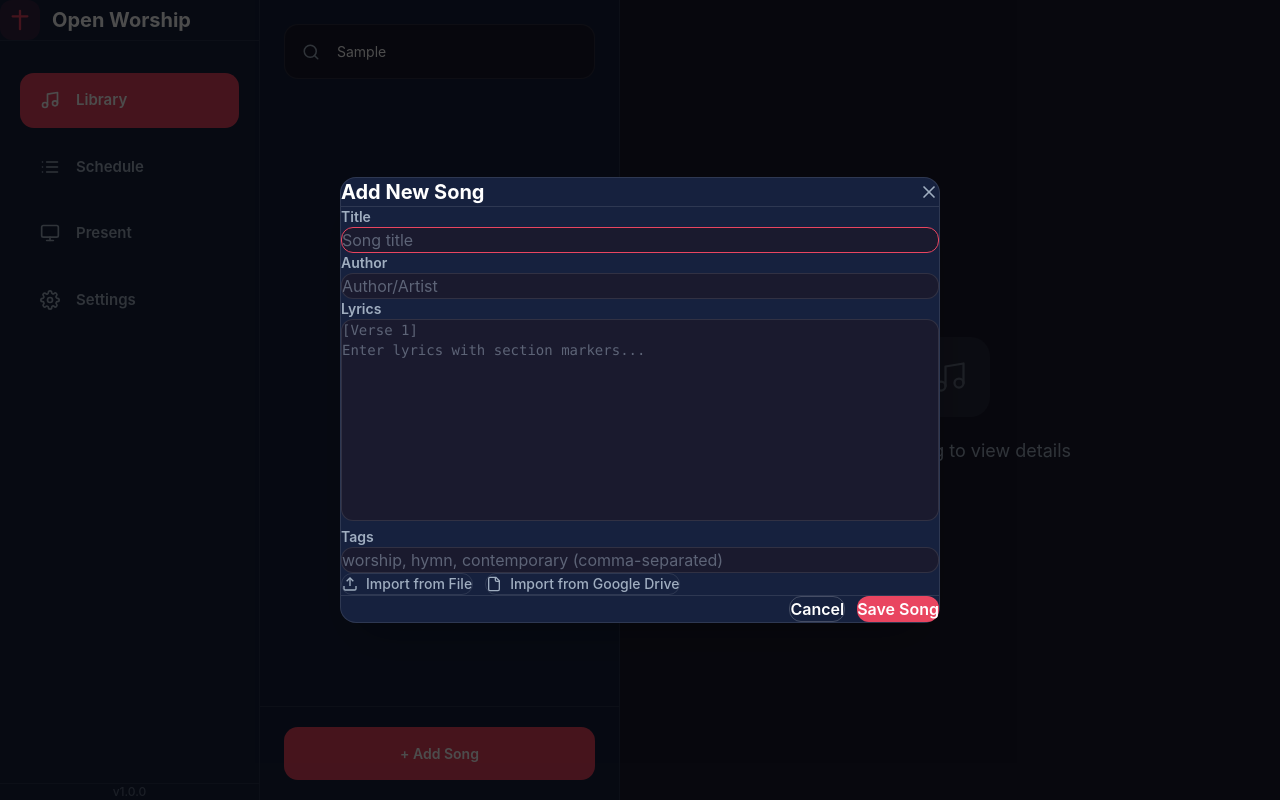
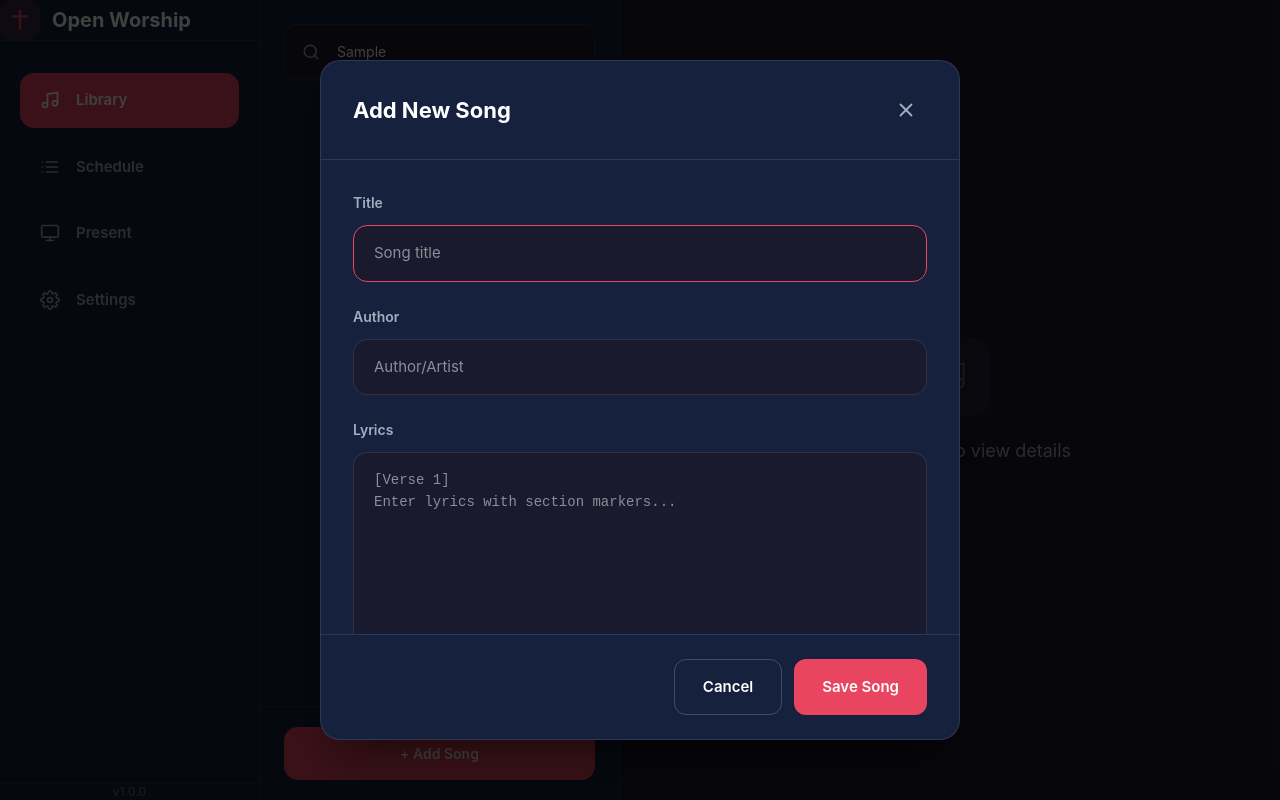
Before and after one commit to inno8/open-worship, a React (Vite) app in the folder desktop/: page / in a window 1280 px wide. Both pictures are taken after typing "Sample" into the empty fields and a click on the button "+ Add Song". Built offline with nearby package versions, Linux system fonts and the light colour scheme.

Commit message:
Increase modal spacing - Add Song modal 32px body padding, 24px field gaps, 28px header padding; Delete dialog 40px top padding, 24px icon margin

```diff
--- a/desktop/src/views/Library.tsx
+++ b/desktop/src/views/Library.tsx
@@ -174,18 +174,72 @@
   }
 
   function AddSongModal() {
+    const inputStyle: React.CSSProperties = {
+      width: '100%',
+      padding: '16px 20px',
+      borderRadius: '14px',
+      backgroundColor: '#1a1a2e',
+      color: '#ffffff',
+      border: '1px solid rgba(255,255,255,0.1)',
+      fontSize: '15px',
+      outline: 'none',
+    }
+
+    const labelStyle: React.CSSProperties = {
+      display: 'block',
+      fontSize: '14px',
+      fontWeight: 600,
+      color: '#a0aec0',
+      marginBottom: '12px',
+    }
+
     return (
-      <div className="fixed inset-0 flex items-center justify-center z-50" style={{ backgroundColor: 'rgba(0,0,0,0.7)' }} onClick={() => setShowAddModal(false)}>
+      <div
+        style={{
+          position: 'fixed',
+          inset: 0,
+          display: 'flex',
+          alignItems: 'center',
+          justifyContent: 'center',
+          zIndex: 50,
+          backgroundColor: 'rgba(0,0,0,0.75)'
+        }}
+        onClick={() => setShowAddModal(false)}
+      >
         <div
-          className="rounded-2xl border w-[600px] max-h-[85vh] flex flex-col shadow-2xl"
-          style={{ backgroundColor: '#16213e', borderColor: 'rgba(255,255,255,0.1)' }}
+          style={{
+            borderRadius: '20px',
+            border: '1px solid rgba(255,255,255,0.1)',
+            width: '640px',
+            maxHeight: '85vh',
+            display: 'flex',
+            flexDirection: 'column',
+            backgroundColor: '#16213e',
+            boxShadow: '0 25px 50px -12px rgba(0,0,0,0.5)',
+          }}
           onClick={(e) => e.stopPropagation()}
         >
           {/* Header */}
-          <div className="flex items-center justify-between px-6 py-5 border-b" style={{ borderColor: 'rgba(255,255,255,0.1)' }}>
-            <h3 className="text-xl font-bold text-white">Add New Song</h3>
-            <button onClick={() => setShowAddModal(false)} className="text-[#a0aec0] hover:text-white transition-colors p-2 rounded-lg hover:bg-white/10">
-              <svg width="20" height="20" viewBox="0 0 24 24" fill="none" stroke="currentColor" strokeWidth="2" strokeLinecap="round" strokeLinejoin="round">
+          <div style={{
+            display: 'flex',
+            alignItems: 'center',
+            justifyContent: 'space-between',
+            padding: '28px 32px',
+            borderBottom: '1px solid rgba(255,255,255,0.1)',
+          }}>
+            <h3 style={{ fontSize: '22px', fontWeight: 700, color: '#ffffff', margin: 0 }}>Add New Song</h3>
+            <button
+              onClick={() => setShowAddModal(false)}
+              style={{
+                background: 'none',
+                border: 'none',
+                color: '#a0aec0',
+                cursor: 'pointer',
+                padding: '10px',
+                borderRadius: '10px',
+              }}
+            >
+              <svg width="22" height="22" viewBox="0 0 24 24" fill="none" stroke="currentColor" strokeWidth="2" strokeLinecap="round" strokeLinejoin="round">
                 <line x1="18" y1="6" x2="6" y2="18" />
                 <line x1="6" y1="6" x2="18" y2="18" />
               </svg>
@@ -193,86 +247,134 @@
           </div>
 
           {/* Body */}
-          <div className="flex-1 overflow-y-auto px-6 py-5 space-y-5">
+          <div style={{ flex: 1, overflowY: 'auto', padding: '32px', display: 'flex', flexDirection: 'column', gap: '24px' }}>
             <div>
-              <label className="block text-sm font-semibold text-[#a0aec0] mb-2">Title</label>
+              <label style={labelStyle}>Title</label>
               <input
                 type="text"
                 value={newTitle}
                 onChange={(e) => setNewTitle(e.target.value)}
                 placeholder="Song title"
-                className="w-full px-4 py-3 rounded-xl text-white placeholder-[#a0aec0]/50 border focus:outline-none transition-colors"
-                style={{ backgroundColor: '#1a1a2e', borderColor: 'rgba(255,255,255,0.1)' }}
+                style={inputStyle}
                 onFocus={(e) => e.target.style.borderColor = '#e94560'}
                 onBlur={(e) => e.target.style.borderColor = 'rgba(255,255,255,0.1)'}
                 autoFocus
               />
             </div>
             <div>
-              <label className="block text-sm font-semibold text-[#a0aec0] mb-2">Author</label>
+              <label style={labelStyle}>Author</label>
               <input
                 type="text"
                 value={newAuthor}
                 onChange={(e) => setNewAuthor(e.target.value)}
                 placeholder="Author/Artist"
-                className="w-full px-4 py-3 rounded-xl text-white placeholder-[#a0aec0]/50 border focus:outline-none transition-colors"
-                style={{ backgroundColor: '#1a1a2e', borderColor: 'rgba(255,255,255,0.1)' }}
+                style={inputStyle}
                 onFocus={(e) => e.target.style.borderColor = '#e94560'}
                 onBlur={(e) => e.target.style.borderColor = 'rgba(255,255,255,0.1)'}
               />
             </div>
             <div>
-              <label className="block text-sm font-semibold text-[#a0aec0] mb-2">Lyrics</label>
+              <label style={labelStyle}>Lyrics</label>
               <textarea
                 value={newLyrics}
                 onChange={(e) => setNewLyrics(e.target.value)}
                 placeholder="[Verse 1]&#10;Enter lyrics with section markers..."
                 rows={10}
-                className="w-full px-4 py-3 rounded-xl text-white placeholder-[#a0aec0]/50 border focus:outline-none resize-none font-mono text-sm transition-colors"
-                style={{ backgroundColor: '#1a1a2e', borderColor: 'rgba(255,255,255,0.1)' }}
+                style={{
+                  ...inputStyle,
+                  fontFamily: 'monospace',
+                  fontSize: '14px',
+                  resize: 'none',
+                  lineHeight: 1.6,
+                }}
                 onFocus={(e) => e.target.style.borderColor = '#e94560'}
                 onBlur={(e) => e.target.style.borderColor = 'rgba(255,255,255,0.1)'}
               />
             </div>
             <div>
-              <label className="block text-sm font-semibold text-[#a0aec0] mb-2">Tags</label>
+              <label style={labelStyle}>Tags</label>
               <input
                 type="text"
                 value={newTags}
                 onChange={(e) => setNewTags(e.target.value)}
                 placeholder="worship, hymn, contemporary (comma-separated)"
-                className="w-full px-4 py-3 rounded-xl text-white placeholder-[#a0aec0]/50 border focus:outline-none transition-colors"
-                style={{ backgroundColor: '#1a1a2e', borderColor: 'rgba(255,255,255,0.1)' }}
+                style={inputStyle}
                 onFocus={(e) => e.target.style.borderColor = '#e94560'}
                 onBlur={(e) => e.target.style.borderColor = 'rgba(255,255,255,0.1)'}
               />
             </div>
 
-            <div className="flex gap-3 pt-2">
-              <button className="px-4 py-2.5 rounded-xl border text-[#a0aec0] hover:text-white text-sm font-medium transition-all hover:bg-white/5 flex items-center gap-2" style={{ borderColor: 'rgba(255,255,255,0.1)' }}>
-                <svg width="16" height="16" viewBox="0 0 24 24" fill="none" stroke="currentColor" strokeWidth="2"><path d="M21 15v4a2 2 0 0 1-2 2H5a2 2 0 0 1-2-2v-4"/><polyline points="17 8 12 3 7 8"/><line x1="12" y1="3" x2="12" y2="15"/></svg>
+            <div style={{ display: 'flex', gap: '12px', paddingTop: '8px' }}>
+              <button style={{
+                padding: '14px 20px',
+                borderRadius: '12px',
+                border: '1px solid rgba(255,255,255,0.1)',
+                backgroundColor: 'transparent',
+                color: '#a0aec0',
+                fontSize: '14px',
+                fontWeight: 500,
+                cursor: 'pointer',
+                display: 'flex',
+                alignItems: 'center',
+                gap: '10px',
+              }}>
+                <svg width="18" height="18" viewBox="0 0 24 24" fill="none" stroke="currentColor" strokeWidth="2"><path d="M21 15v4a2 2 0 0 1-2 2H5a2 2 0 0 1-2-2v-4"/><polyline points="17 8 12 3 7 8"/><line x1="12" y1="3" x2="12" y2="15"/></svg>
                 Import from File
               </button>
-              <button className="px-4 py-2.5 rounded-xl border text-[#a0aec0] hover:text-white text-sm font-medium transition-all hover:bg-white/5 flex items-center gap-2" style={{ borderColor: 'rgba(255,255,255,0.1)' }}>
-                <svg width="16" height="16" viewBox="0 0 24 24" fill="none" stroke="currentColor" strokeWidth="2"><path d="M15 2H6a2 2 0 0 0-2 2v16a2 2 0 0 0 2 2h12a2 2 0 0 0 2-2V7Z"/><path d="M14 2v4a2 2 0 0 0 2 2h4"/></svg>
+              <button style={{
+                padding: '14px 20px',
+                borderRadius: '12px',
+                border: '1px solid rgba(255,255,255,0.1)',
+                backgroundColor: 'transparent',
+                color: '#a0aec0',
+                fontSize: '14px',
+                fontWeight: 500,
+                cursor: 'pointer',
+                display: 'flex',
+                alignItems: 'center',
+                gap: '10px',
+              }}>
+                <svg width="18" height="18" viewBox="0 0 24 24" fill="none" stroke="currentColor" strokeWidth="2"><path d="M15 2H6a2 2 0 0 0-2 2v16a2 2 0 0 0 2 2h12a2 2 0 0 0 2-2V7Z"/><path d="M14 2v4a2 2 0 0 0 2 2h4"/></svg>
                 Import from Google Drive
               </button>
             </div>
           </div>
 
           {/* Footer */}
-          <div className="flex justify-end gap-3 px-6 py-5 border-t" style={{ borderColor: 'rgba(255,255,255,0.1)' }}>
+          <div style={{
+            display: 'flex',
+            justifyContent: 'flex-end',
+            gap: '12px',
+            padding: '24px 32px',
+            borderTop: '1px solid rgba(255,255,255,0.1)',
+          }}>
             <button
               onClick={() => setShowAddModal(false)}
-              className="px-6 py-3 rounded-xl border text-white font-semibold transition-all hover:bg-white/5"
-              style={{ borderColor: 'rgba(255,255,255,0.2)' }}
+              style={{
+                padding: '16px 28px',
+                borderRadius: '12px',
+                border: '1px solid rgba(255,255,255,0.2)',
+                backgroundColor: 'transparent',
+                color: '#ffffff',
+                fontSize: '15px',
+                fontWeight: 600,
+                cursor: 'pointer',
+              }}
             >
               Cancel
             </button>
             <button
               onClick={handleSaveNew}
-              className="px-6 py-3 rounded-xl text-white font-semibold transition-all hover:opacity-90"
-              style={{ backgroundColor: '#e94560' }}
+              style={{
+                padding: '16px 28px',
+                borderRadius: '12px',
+                border: 'none',
+                backgroundColor: '#e94560',
+                color: '#ffffff',
+                fontSize: '15px',
+                fontWeight: 600,
+                cursor: 'pointer',
+              }}
             >
               Save Song
             </button>
@@ -284,38 +386,81 @@
 
   function DeleteDialog() {
     return (
-      <div className="fixed inset-0 flex items-center justify-center z-50" style={{ backgroundColor: 'rgba(0,0,0,0.7)' }} onClick={() => setShowDeleteDialog(false)}>
+      <div
+        style={{
+          position: 'fixed',
+          inset: 0,
+          display: 'flex',
+          alignItems: 'center',
+          justifyContent: 'center',
+          zIndex: 50,
+          backgroundColor: 'rgba(0,0,0,0.75)'
+        }}
+        onClick={() => setShowDeleteDialog(false)}
+      >
         <div
-          className="rounded-2xl border w-[420px] shadow-2xl"
-          style={{ backgroundColor: '#16213e', borderColor: 'rgba(255,255,255,0.1)' }}
+          style={{
+            borderRadius: '20px',
+            border: '1px solid rgba(255,255,255,0.1)',
+            width: '440px',
+            backgroundColor: '#16213e',
+            boxShadow: '0 25px 50px -12px rgba(0,0,0,0.5)',
+          }}
           onClick={(e) => e.stopPropagation()}
         >
-          <div className="p-8 text-center">
+          <div style={{ padding: '40px 36px 32px', textAlign: 'center' }}>
             {/* Warning icon */}
-            <div className="w-16 h-16 rounded-full flex items-center justify-center mx-auto mb-5" style={{ backgroundColor: 'rgba(239,68,68,0.15)' }}>
-              <svg width="32" height="32" viewBox="0 0 24 24" fill="none" stroke="#ef4444" strokeWidth="2" strokeLinecap="round" strokeLinejoin="round">
+            <div style={{
+              width: '72px',
+              height: '72px',
+              borderRadius: '50%',
+              display: 'flex',
+              alignItems: 'center',
+              justifyContent: 'center',
+              margin: '0 auto 24px',
+              backgroundColor: 'rgba(239,68,68,0.15)',
+            }}>
+              <svg width="36" height="36" viewBox="0 0 24 24" fill="none" stroke="#ef4444" strokeWidth="2" strokeLinecap="round" strokeLinejoin="round">
                 <path d="M10.29 3.86L1.82 18a2 2 0 0 0 1.71 3h16.94a2 2 0 0 0 1.71-3L13.71 3.86a2 2 0 0 0-3.42 0z" />
                 <line x1="12" y1="9" x2="12" y2="13" />
                 <line x1="12" y1="17" x2="12.01" y2="17" />
               </svg>
             </div>
-            <h3 className="text-xl font-bold text-white mb-3">Delete Song?</h3>
-            <p className="text-[#a0aec0]">
-              Are you sure you want to delete <span className="text-white font-semibold">"{selectedSong?.title}"</span>? This action cannot be undone.
+            <h3 style={{ fontSize: '22px', fontWeight: 700, color: '#ffffff', margin: '0 0 16px' }}>Delete Song?</h3>
+            <p style={{ fontSize: '15px', color: '#a0aec0', lineHeight: 1.6, margin: 0 }}>
+              Are you sure you want to delete <span style={{ color: '#ffffff', fontWeight: 600 }}>"{selectedSong?.title}"</span>? This action cannot be undone.
             </p>
           </div>
-          <div className="flex gap-3 px-6 pb-6">
+          <div style={{ display: 'flex', gap: '12px', padding: '0 32px 32px' }}>
             <button
               onClick={() => setShowDeleteDialog(false)}
-              className="flex-1 py-3 rounded-xl border text-white font-semibold transition-all hover:bg-white/5"
-              style={{ borderColor: 'rgba(255,255,255,0.2)' }}
+              style={{
+                flex: 1,
+                padding: '16px',
+                borderRadius: '12px',
+                border: '1px solid rgba(255,255,255,0.2)',
+                backgroundColor: 'transparent',
+                color: '#ffffff',
+                fontSize: '15px',
+                fontWeight: 600,
+                cursor: 'pointer',
+              }}
             >
               Cancel
             </button>
             <button
               onClick={handleDelete}
-              className="flex-1 py-3 rounded-xl text-white font-semibold transition-all hover:opacity-90"
-              style={{ backgroundColor: '#ef4444' }}
+              style={{
+                flex: 1,
+                padding: '16px',
+                borderRadius: '12px',
+                border: 'none',
+                backgroundColor: '#ef4444',
+                color: '#ffffff',
+                fontSize: '15px',
+                fontWeight: 600,
+                cursor: 'pointer',
+              }}
             >
               Delete
             </button>
```
